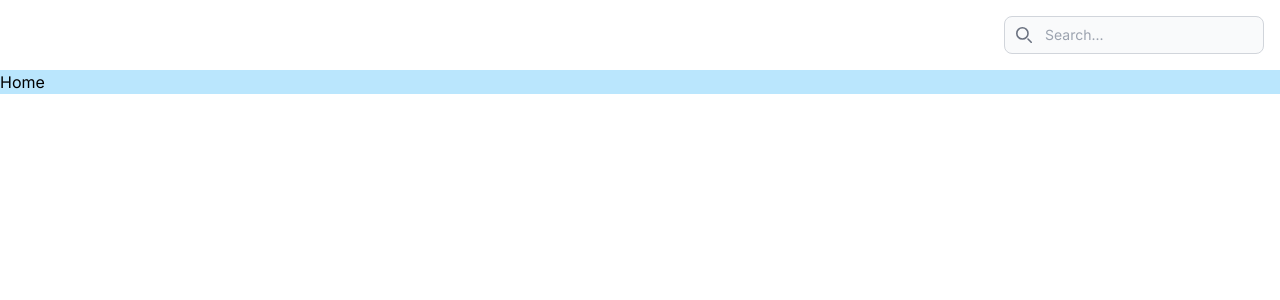
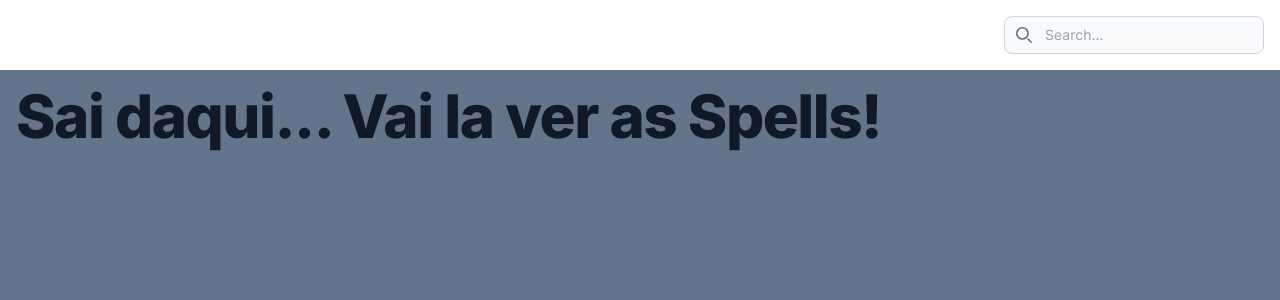
Before and after one commit to linikerdg/dmhelper, a Next.js app: page / in a window 1280 px wide. Shown: the top 300 px of the page. Built offline with nearby package versions, Linux system fonts and the light colour scheme.

Commit message:
only spells

```diff
--- a/src/app/page.tsx
+++ b/src/app/page.tsx
@@ -1,3 +1,9 @@
 export default function Home() {
-	return <div className='bg-sky-200 w-screen'>Home</div>;
+	return (
+		<div className='bg-midnight w-screen h-screen p-4'>
+			<h1 className='mb-4 text-4xl font-extrabold leading-none tracking-tight text-gray-900 md:text-5xl lg:text-6xl'>
+				Sai daqui... Vai la ver as Spells!
+			</h1>
+		</div>
+	);
 }
--- a/src/app/tests/page.tsx
+++ b/src/app/tests/page.tsx
@@ -1,5 +1,11 @@
 import React from "react";
 
 export default function Tests() {
-	return <div>Testes</div>;
+	return (
+		<div className='bg-midnight w-screen h-screen p-4'>
+			<h1 className='text-4xl font-extrabold leading-none tracking-tight text-gray-900 md:text-5xl lg:text-6xl'>
+				Eu falei. . . AS SPELLS!!!!!
+			</h1>
+		</div>
+	);
 }
```
